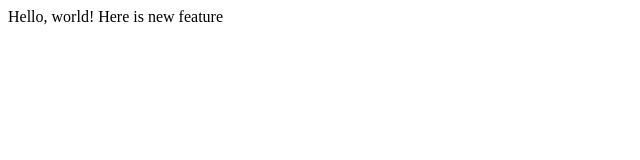
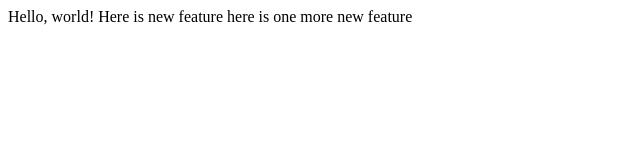
Before and after one commit to semihtuzunkan/HOC, a plain HTML site: page lecture1/index.html in a window 1280 px wide. Shown: the whole page, without its empty margins (0-640 px from the left). Drawn offline with Linux system fonts and the light colour scheme.

Commit message:
add new feature

```diff
--- a/lecture1/index.html
+++ b/lecture1/index.html
@@ -6,5 +6,6 @@
     <body>
         Hello, world!
         Here is new feature
+        here is one more new feature
     </body>
 </html>
```
